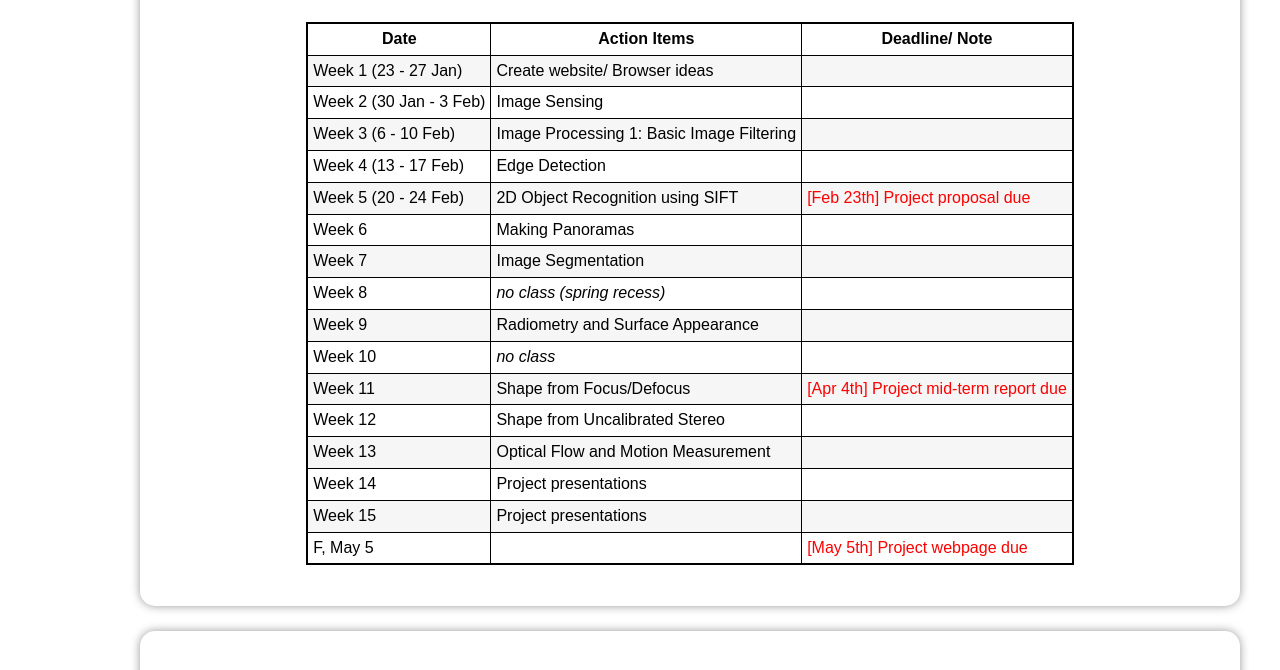
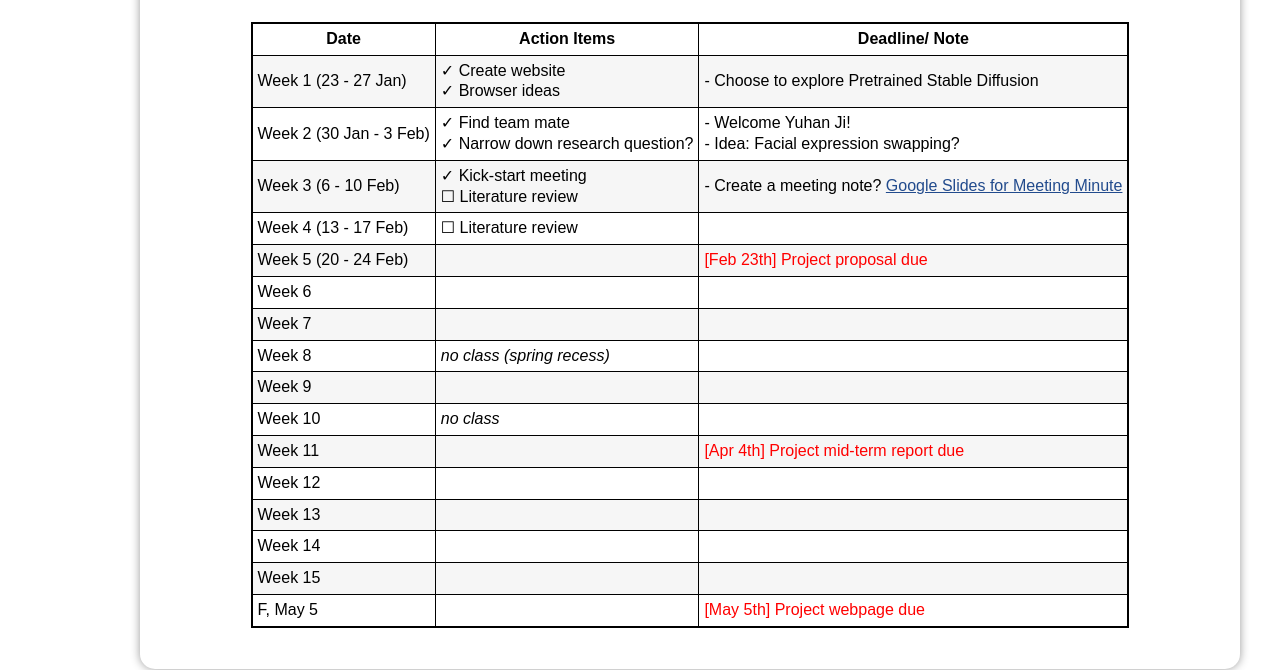
Before and after one commit to thaoshibe/cs766, a plain HTML site: page logs.html in a window 1280 px wide. Shown: the part 137-807 px from the top of the page. Drawn offline with nearby package versions, Linux system fonts and the light colour scheme.

Commit message:
update on 10feb

```diff
--- a/logs.html
+++ b/logs.html
@@ -110,41 +110,41 @@
 			<tbody>
 				<tr>
 					<td>Week 1 (23 - 27 Jan)</td>
-					<td>Create website/ Browser ideas</td>
-					<td></td>
+					<td> &#10003; Create website <br> &#10003; Browser ideas</td>
+					<td> - Choose to explore Pretrained Stable Diffusion</td>
 				</tr>
 				<tr>
 					<td>Week 2 (30 Jan - 3 Feb)</td>
-					<td>Image Sensing</td>
-					<td></td>
+					<td> &#10003; Find team mate <br> &#10003; Narrow down research question?</td>
+					<td> - Welcome Yuhan Ji! <br> - Idea: Facial expression swapping?</td>
 				</tr>
 				<tr>
 					<td>Week 3 (6 - 10 Feb)</td>
-					<td>Image Processing 1: Basic Image Filtering</td>
-					<td></td>
+					<td>&#10003; Kick-start meeting <br> &#9744; Literature review</td>
+					<td> - Create a meeting note? <a href="https://docs.google.com/presentation/d/1fIEMHppZbh9MpYMAh1s8RvmF3nrTVeaJ61ZR9ZAhI0A/edit?usp=sharing">Google Slides for Meeting Minute</a></td>
 				</tr>
 
 				<tr>
 					<td>Week 4 (13 - 17 Feb)</td>
-					<td>Edge Detection</td>
+					<td>&#9744; Literature review</td>
 					<td></td>
 				</tr>
 
 				<tr>
 					<td>Week 5 (20 - 24 Feb)</td>
-					<td>2D Object Recognition using SIFT</td>
+					<td></td>
 					<td><span class="notice">[Feb 23th] Project proposal due</span></td>
 				</tr>
 
 				<tr>
 					<td>Week 6</td>
-					<td>Making Panoramas</td>
+					<td></td>
 					<td></td>
 				</tr>
 
 				<tr>
 					<td>Week 7</td>
-					<td>Image Segmentation</td>
+					<td></td>
 					<td></td>
 				</tr>
 
@@ -156,7 +156,7 @@
 
 				<tr>
 					<td>Week 9</td>
-					<td>Radiometry and Surface Appearance</td>
+					<td></td>
 					<td></td>
 				</tr>
 
@@ -168,36 +168,30 @@
 
 				<tr>
 					<td>Week 11</td>
-					<td>Shape from Focus/Defocus</td>
+					<td></td>
 					<td><span class="notice">[Apr 4th] Project mid-term report due</span></td>
 				</tr>
 
 				<tr>
 					<td>Week 12</td>
-					<td>Shape from Uncalibrated Stereo</td>
+					<td></td>
 					<td></td>
 				</tr>
 
 				<tr>
 					<td>Week 13</td>
-					<td>Optical Flow and Motion Measurement</td>
+					<td></td>
 					<td></td>
 				</tr>
-
-				<!-- <tr>
-					<td>Week 14</td>
-					<td>Advanced Topics: Computational Cameras</td>
-					<td></td>
-				</tr> -->
 				<tr>
 					<td>Week 14</td>
-					<td>Project presentations</td>
+					<td></td>
 					<td></td>
 				</tr>
 
 				<tr>
 					<td>Week 15</td>
-					<td>Project presentations</td>
+					<td></td>
 					<td></td>
 				</tr>
 
@@ -215,7 +209,8 @@
 	<h2 class="sec-title">Logs/ Updates</h2>
 	<p>
 		<ul>
-		  <li>Pending for next milestone</li>
+		  <li>02/10/2023: Kick-off meeting! </li>
+		  <li>02/01/2023: Welcome <a href="https://geography.wisc.edu/staff/ji-yuhan/">Yuhan Ji</a> to the team! </li>
 		  <li>01/31/2023: Project about Face Swapping/ Editing via Diffusion Model?</li>
 		  <li>01/28/2023: Page created, "Hello World!" 	&#x1f389;</li>
 		</ul>
```
Also changed, not shown: index.html (+5 -4 lines).
